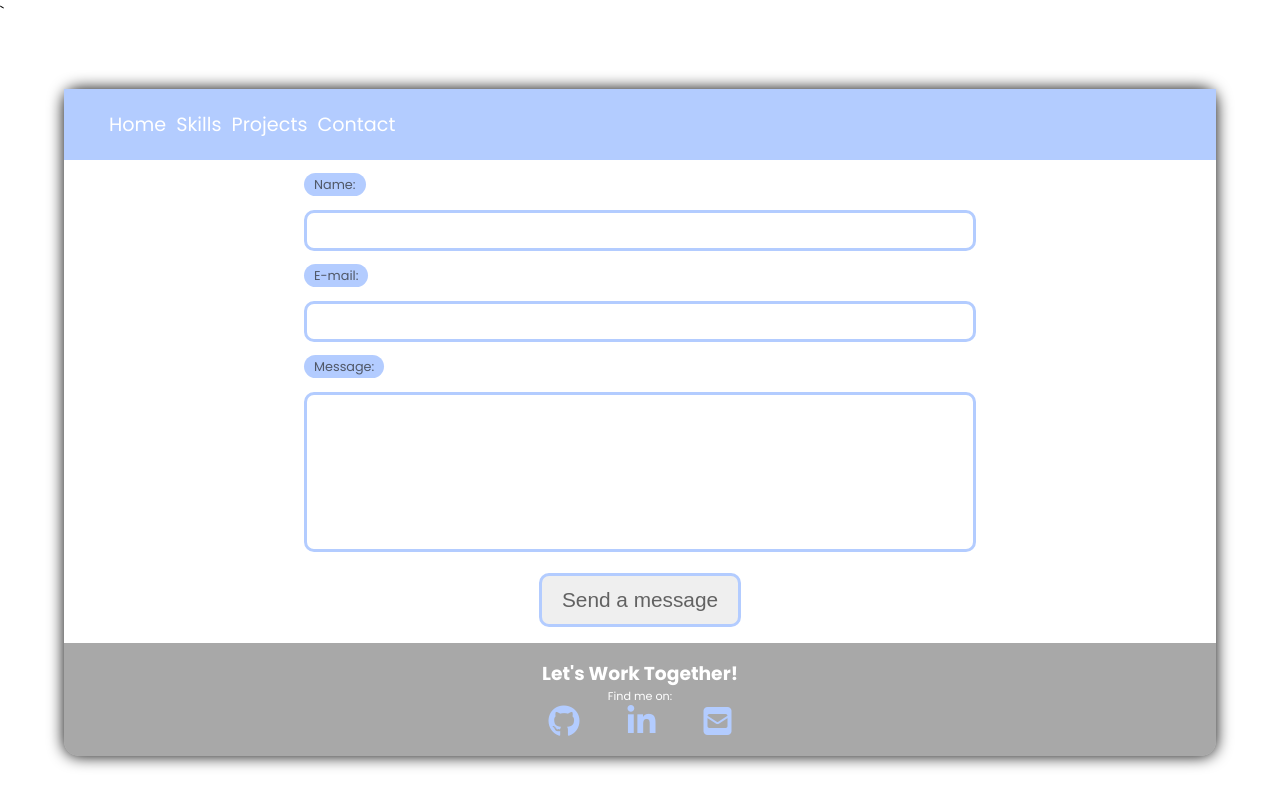
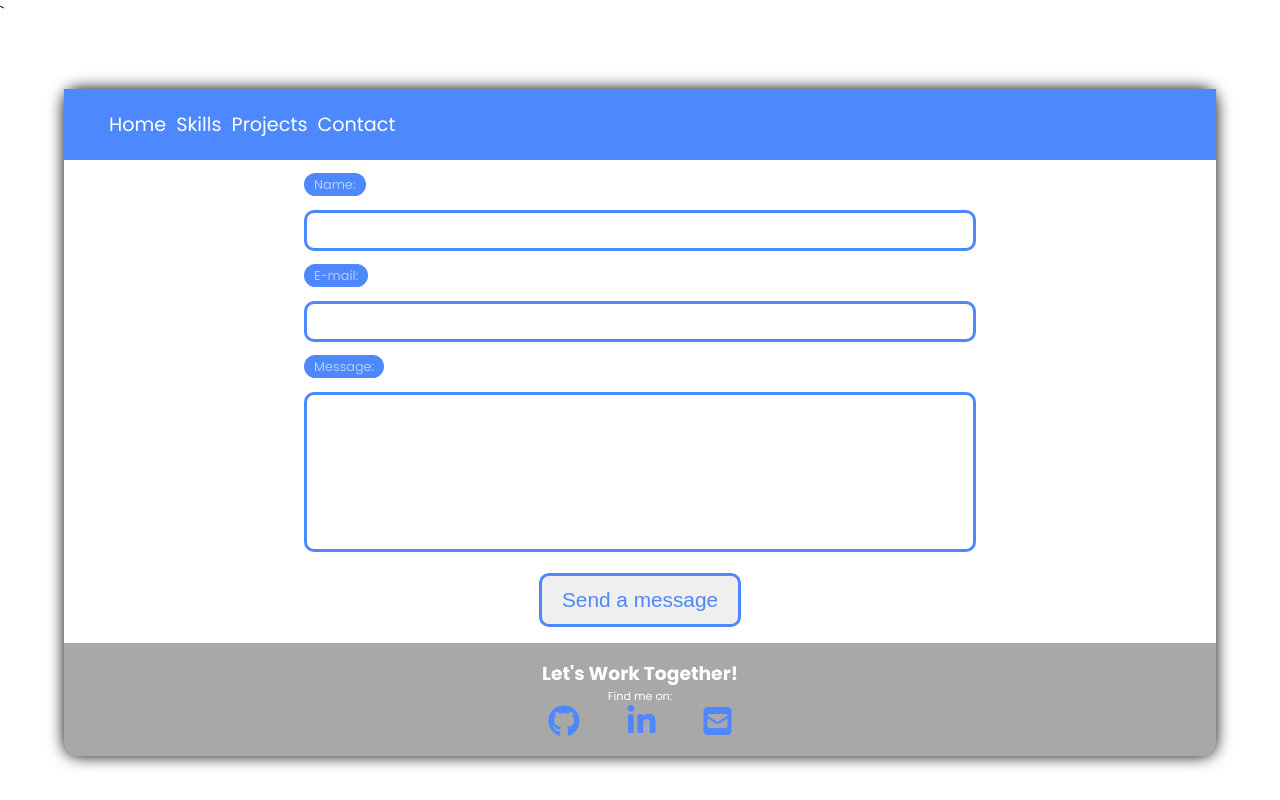
Before and after one commit to Mundsen96/Portfolio-Website, a React (Create React App) app: page /contact in a window 1280 px wide. Built offline with nearby package versions, Linux system fonts and the light colour scheme.

Commit message:
Before changes

```diff
--- a/src/components/Contact/StyledContact.js
+++ b/src/components/Contact/StyledContact.js
@@ -8,12 +8,12 @@ export const StyledContact = styled.form`
   flex-direction: column;
   font-size: 0.8rem;
   padding: 1rem;
-  color:rgb(38, 38, 38, 0.7);
+  color:var(--second-color);
   .wrapper{
     width: 60%;
   }
   label{
-    background-color: #b3ccff;
+    background-color: var(--color);
     padding: 3px 10px;
     border-radius: 20px;
   }
@@ -23,7 +23,8 @@ export const StyledContact = styled.form`
     padding: 10px 15px;
     border-radius: 10px;
     margin: 1rem 0;
-    border: 3px solid #b3ccff;
+    border: 3px solid var(--color);
+    background: var(--background-input);
   }
   textarea{
     resize: none;
@@ -32,20 +33,20 @@ export const StyledContact = styled.form`
   button{
     width: fit-content;
     padding: 12px 20px;
-    border: 3px solid #b3ccff;
+    border: 3px solid var(--color);
     border-radius: 10px;
     font-size: 1.3rem;
-    color:rgb(38, 38, 38, 0.7);
+    color:var(--color);
   }
   button:hover{
-    background-color: #b3ccff;
+    background-color: var(--second-color);
     cursor: pointer;
   }
   .after-submit{
     padding: 12px 20px;
-    border: 3px solid #b3ccff;
+    border: 3px solid var(--color);
     border-radius: 10px;
-    background-color: white;
+    background-color: var(--background-input);
   }
 
 `
--- a/src/components/Footer/StyledFooter.js
+++ b/src/components/Footer/StyledFooter.js
@@ -8,7 +8,7 @@ export const StyledFooter = styled.footer`
   padding: 1rem 0;
   border-radius: 0 0 15px 15px;
   a{
-    color: #b3ccff;
+    color: var(--color);
     margin: 0 1.5rem;
     text-decoration: none;
     font-size: 1rem;
--- a/src/components/Main/StyledMain.js
+++ b/src/components/Main/StyledMain.js
@@ -34,7 +34,7 @@ export const StyledMain = styled.main`
   .message p{
     width: 80%;
     color: white;
-    background-color: #b3ccff;
+    background-color: var(--color);
     border-radius: 10px;
     padding: 1vw;
   }
--- a/src/components/Navbar/StyledNavbar.js
+++ b/src/components/Navbar/StyledNavbar.js
@@ -5,7 +5,7 @@ export const StyledNavbar = styled.nav`
   padding: 5px 0;
   width: 100%;
   height: fit-content;
-  background-color: #b3ccff;
+  background-color: var(--color);
 
   ul{
     display: flex;
@@ -21,7 +21,7 @@ export const StyledNavbar = styled.nav`
     text-decoration: none;
   }
   ul li a:hover{
-    color: white;
+    color: var(--second-color);
     opacity: 0.5;
     border-radius: 25px;
     transition: all 0.15s;
--- a/src/components/Projects/StyledProjects.js
+++ b/src/components/Projects/StyledProjects.js
@@ -23,9 +23,9 @@ export const StyledProjects = styled.section`
     // transform: translate(-50%, -50%);
     // -ms-transform: translate(-50%, -50%);
     text-align: center;
-    background-color: rgb(38, 38, 38, 0.2);
+    background-color: var(--color);
     padding: 0.5rem;
-    color: #6696ff;
+    color: var(--second-color);
     border-radius: 15px;
     margin: 5px 0;
     box-shadow: 0 0 0.3em black;
--- a/src/components/Skills/StyledSkills.js
+++ b/src/components/Skills/StyledSkills.js
@@ -2,7 +2,7 @@ import styled from 'styled-components';
 import { device } from '../devices';
 
 export const StyledSkills = styled.section`
-  color:rgb(38, 38, 38, 0.4);
+  color:var(--second-color);
   font-size: 1.2rem;
 
   .skills-container{
@@ -17,7 +17,7 @@ export const StyledSkills = styled.section`
     width: calc(50% - 10px);
     padding: 1rem;
     text-align: center;
-    background-color: #b3ccff;
+    background-color: var(--color);
     border-radius: 10px;
   }
   .skill-name{
--- a/src/components/devices.js
+++ b/src/components/devices.js
@@ -1,7 +1,7 @@
 const size = {
   mobileS: '320px',
   mobileM: '375px',
-  mobileL: '425px',
+  mobile: '425px',
   tablet: '768px',
   laptop: '1024px',
   laptopL: '1440px',
@@ -9,9 +9,9 @@ const size = {
 }
 
 export const device = {
-  mobileS: `(min-width: ${size.mobileS})`,
-  mobileM: `(min-width: ${size.mobileM})`,
-  mobileL: `(min-width: ${size.mobileL})`,
+  // mobileS: `(min-width: ${size.mobileS})`,
+  // mobileM: `(min-width: ${size.mobileM})`,
+  mobile: `(min-width: ${size.mobile})`,
   tablet: `(min-width: ${size.tablet})`,
   laptop: `(min-width: ${size.laptop})`,
   laptopL: `(min-width: ${size.laptopL})`,
--- a/src/index.css
+++ b/src/index.css
@@ -15,6 +15,20 @@ code {
   box-sizing: border-box;
 }
 
+:root{
+  --background: white;
+  --color: #4d88ff;
+  --second-color: #b3ccff;
+  --text-color: black;
+  --background-input: white;
+}
+
+[data-theme = 'dark']{
+  --background:#404040;
+  --text-color: white;
+  --background-input: #d9d9d9;
+}
+
 .app-wrapper{
   display: grid;
   grid-template-columns: 5% 90% 5%;
```
Also changed, not shown: src/App.jsx (added), src/components/Main/Main.jsx (renamed from src/components/Main/Main.js).
